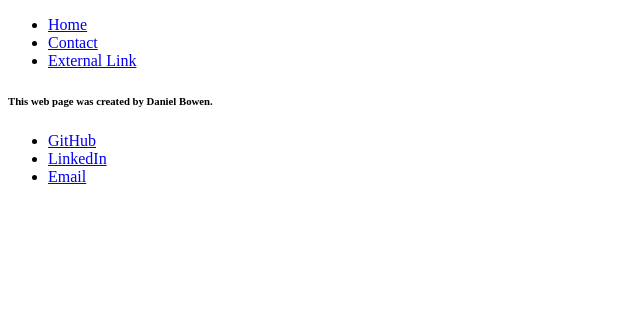
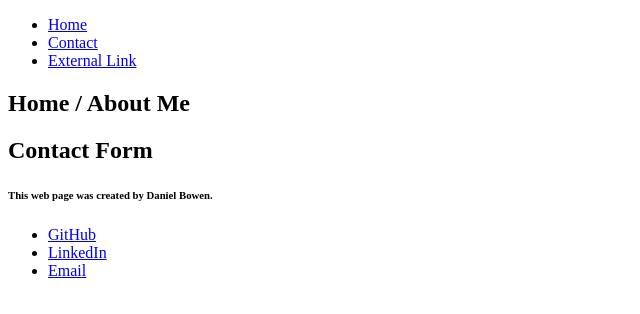
Before and after one commit to djbowen95/CatComplaints, a plain HTML site: page index.html in a window 1280 px wide. Shown: the whole page, without its empty margins (0-640 px from the left). Drawn offline with Linux system fonts and the light colour scheme.

Commit message:
Give HTML main body a basic structure

```diff
--- a/index.html
+++ b/index.html
@@ -15,15 +15,30 @@
           <li><a href="http://www.google.com">External Link</a></li>
         </ul>
       </nav>
-
-      <!-- When I come to the home / contact elements, they need a class/id -->
     </header>
 
+    <main>
+      <section id="home">
+        <h1>Home / About Me</h1>
+        <figure></figure>
+        <article><p></p></article>
+      </section>
+
+      <section id="contact">
+        <h2>Contact Form</h2>
+        <!-- Contact Form to go here -->
+      </section>
+    </main>
+
     <footer>
-        <h6>This web page was created by Daniel Bowen.</h6>
+      <h6>This web page was created by Daniel Bowen.</h6>
       <ul>
         <li><a href="https://github.com/djbowen95">GitHub</a></li>
-        <li><a href="https://www.linkedin.com/in/daniel-bowen-6266ba191/">LinkedIn</a></li>
+        <li>
+          <a href="https://www.linkedin.com/in/daniel-bowen-6266ba191/"
+            >LinkedIn</a
+          >
+        </li>
         <li><a href="mailto:djbowen95@gmail.com">Email</a></li>
       </ul>
     </footer>
```
Also changed, not shown: 1 other file.
